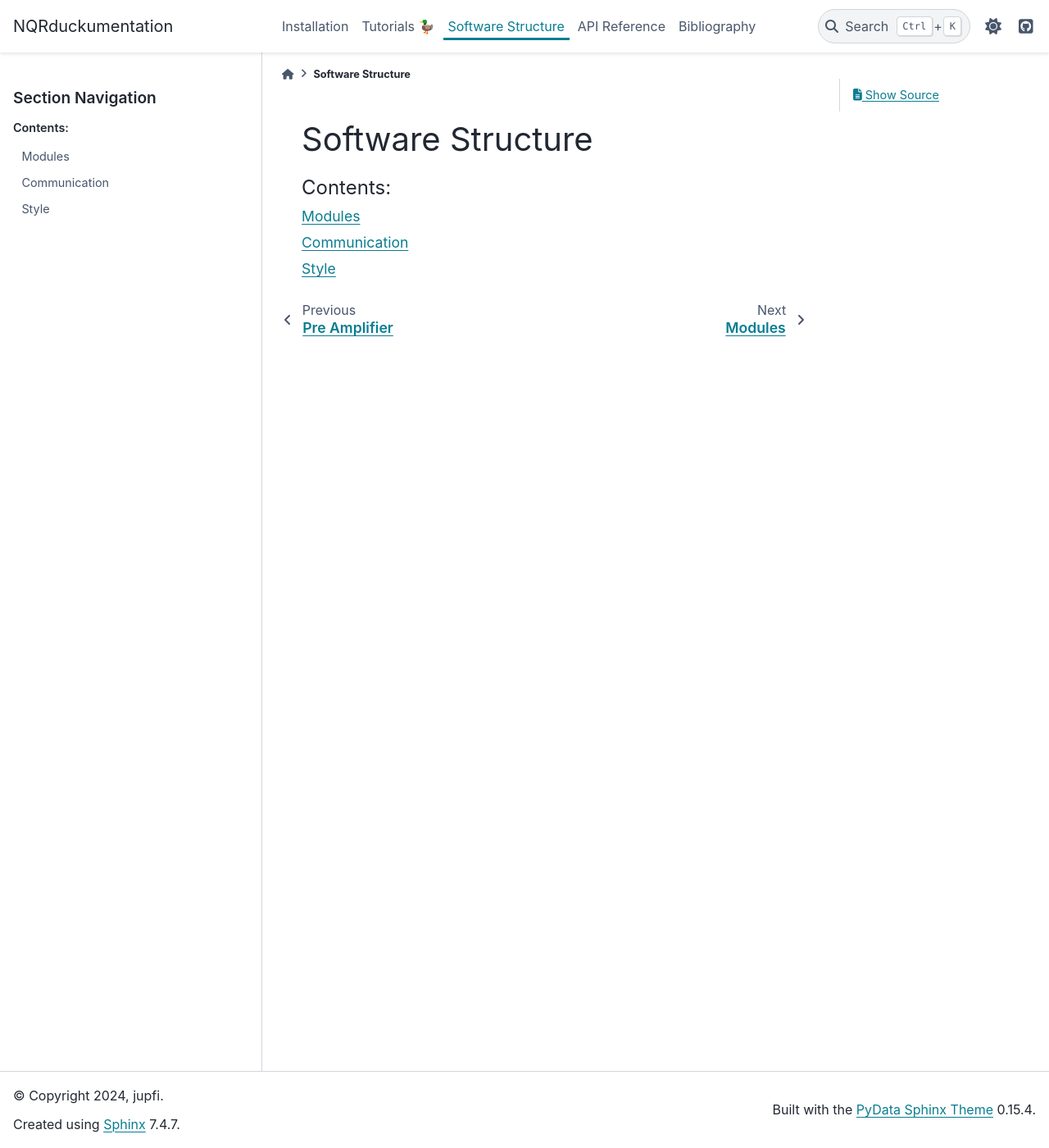
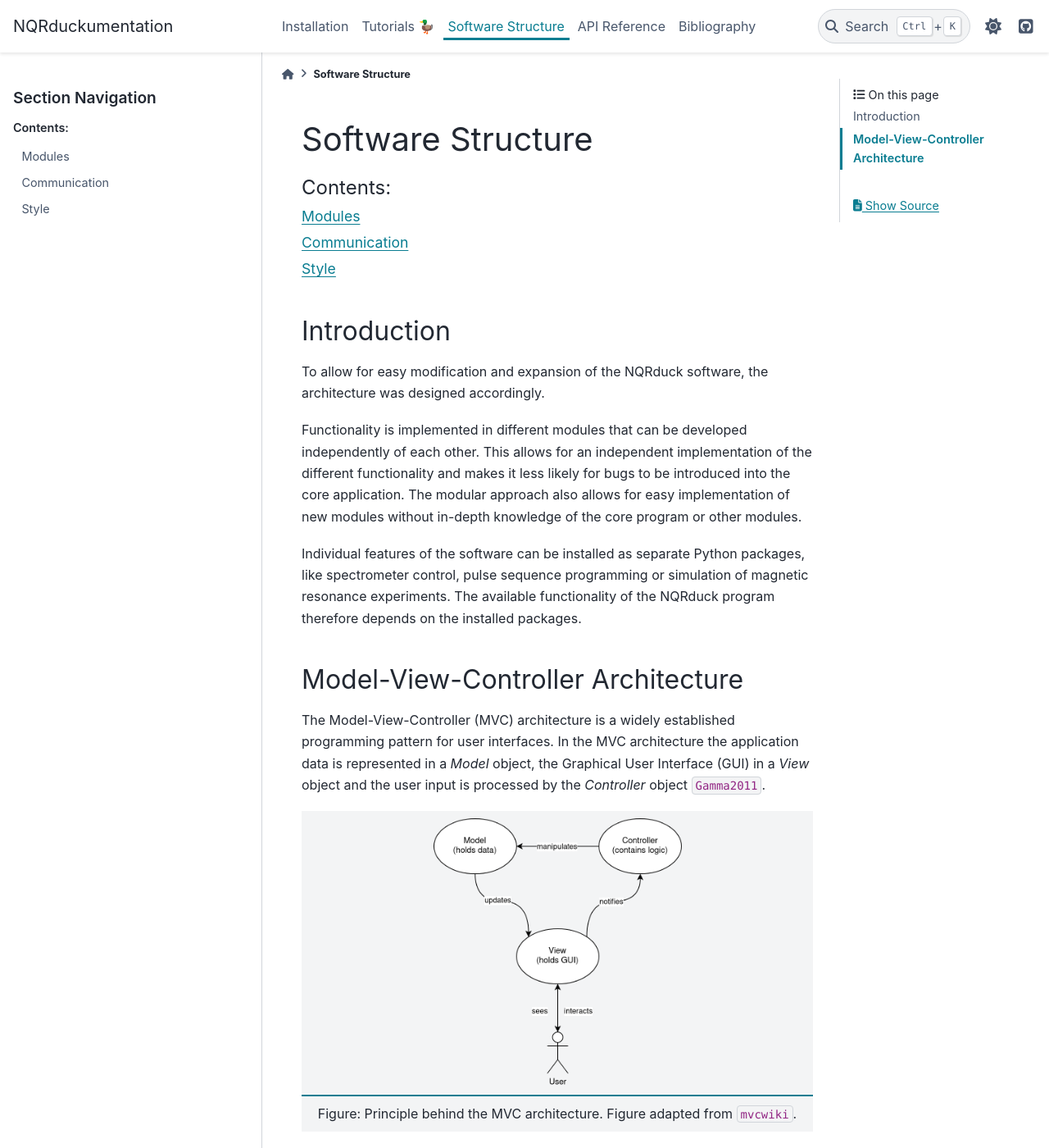
Before and after one commit to nqrduck/NQRduckumentation, a Sphinx documentation site: the page built from source/software_structure/index.md, in a window 1280 px wide and 1400 px high. Shown: the whole window at 82% size. Built offline with Sphinx 7.4.7 and the PyData theme 0.15.4, drawn with Linux system fonts in a browser that asks for light colours; cross-references to code outside the pages are shown as plain code; some of the changed text lies outside the part shown.

Commit message:
Added introduction to software architecture.

````diff
--- a/source/software_structure/index.md
+++ b/source/software_structure/index.md
@@ -8,3 +8,21 @@ modules
 communication
 style
 ```
+
+## Introduction
+
+To allow for easy modification and expansion of the NQRduck software, the architecture was designed accordingly.
+
+Functionality is implemented in different modules that can be developed independently of each other. This allows for an independent implementation of the different functionality and makes it less likely for bugs to be  introduced into the core application. The  modular approach also allows for easy implementation of new modules  without in-depth knowledge of the core program or other modules.
+
+Individual features of the software can be installed as separate Python packages, like spectrometer control, pulse sequence programming or simulation of magnetic resonance experiments. The available functionality of the NQRduck program therefore depends on the installed packages.
+
+## Model-View-Controller Architecture
+
+The Model-View-Controller (MVC) architecture is a widely established programming pattern for user interfaces. In the MVC architecture the application data is represented in a *Model* object, the Graphical User Interface (GUI) in a *View* object and the user input is processed by the *Controller* object {cite:p}`Gamma2011`.
+
+| <img src="../_static/software/mvc_principle.png" width=50%> |
+|:--:|
+|Figure: Principle behind the MVC architecture. Figure adapted from {cite:p}`mvcwiki`.|
+
+For the NQRduck a hierarchical MVC architecture was chosen. More information can be found in the [modules](modules.md) section.
````
Also changed, not shown: source/_static/software/mvc_principle.png (added).
